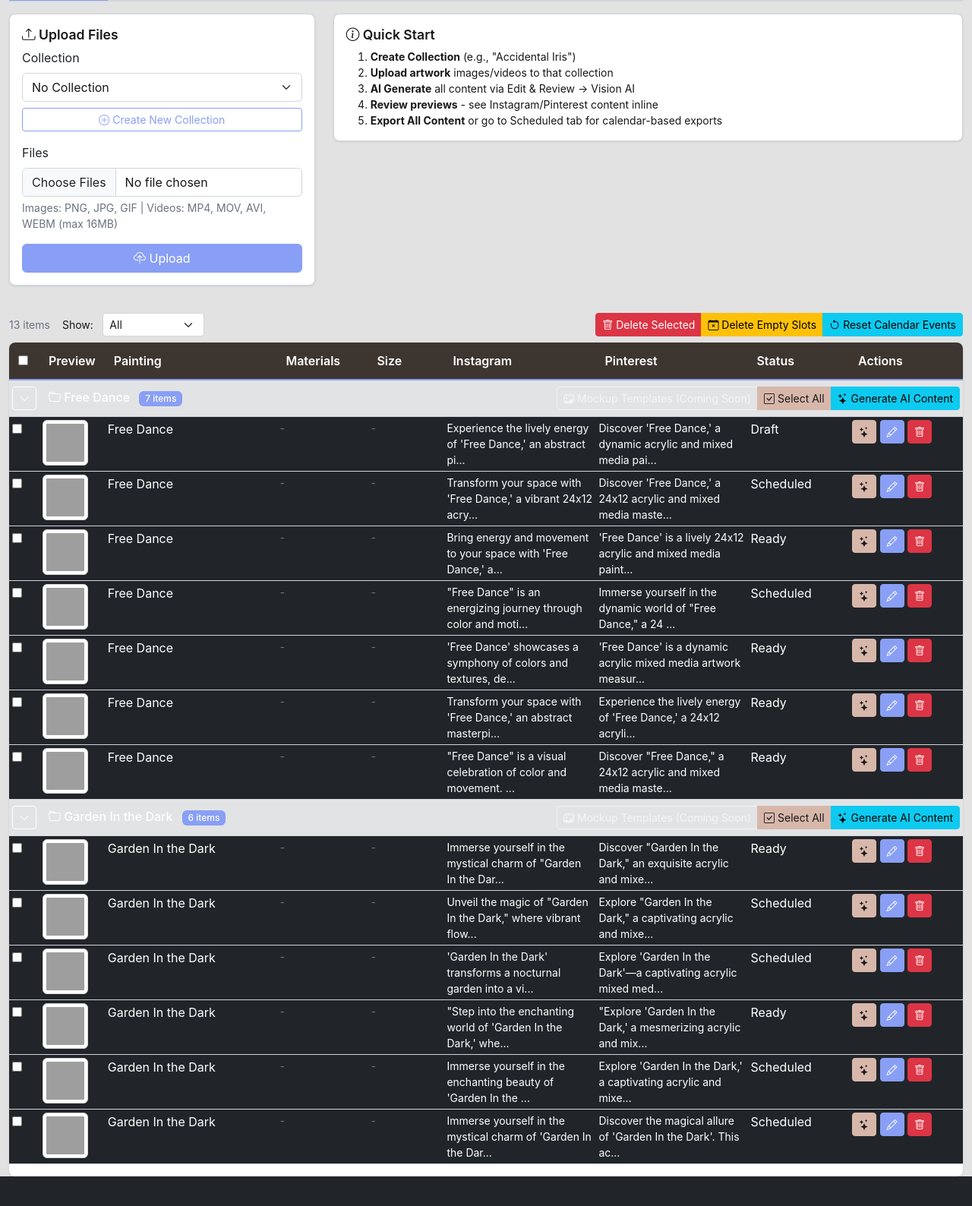
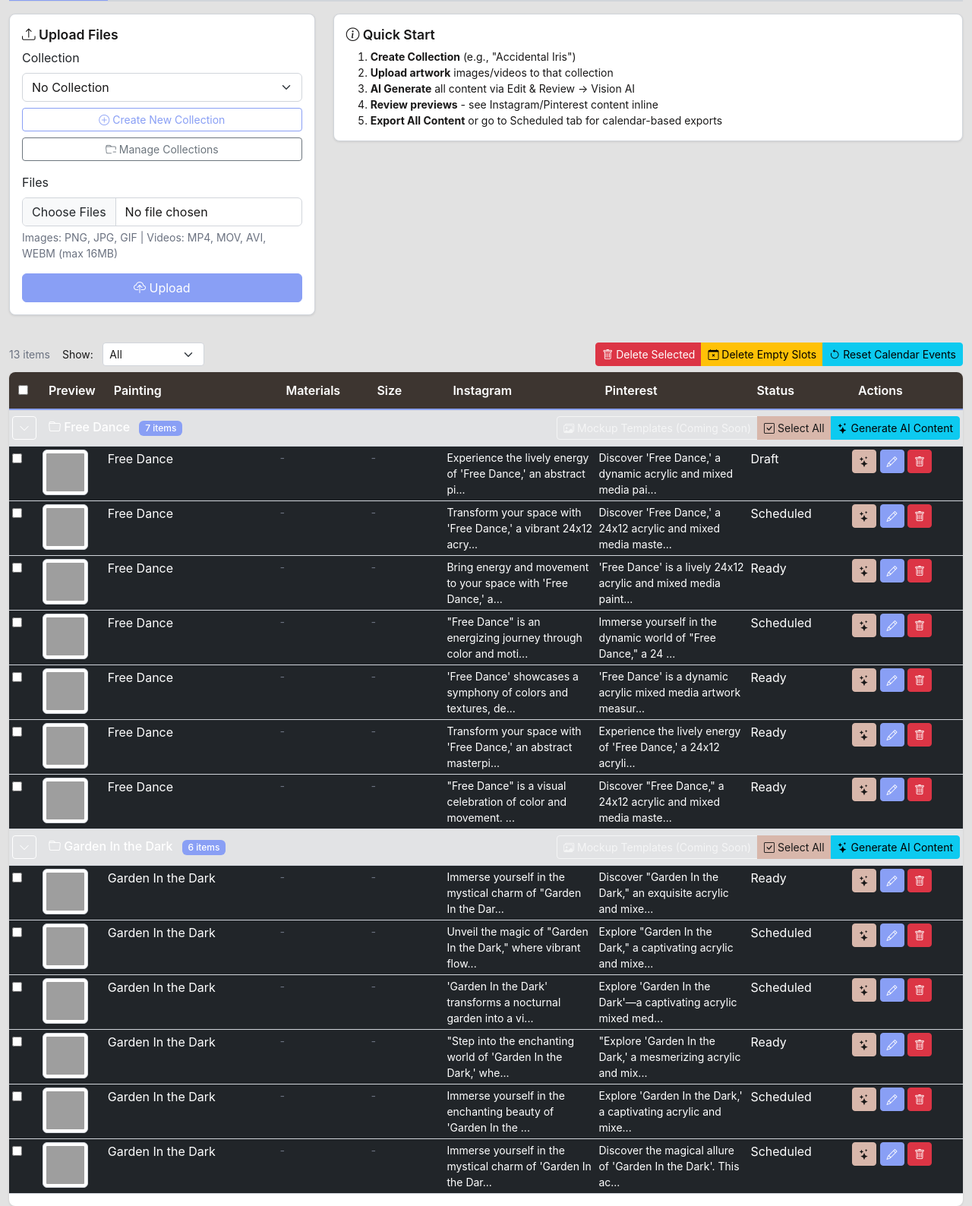
Before and after one commit to promptcreative/PromptPostPromote, a Flask app: page / in a window 1280 px wide. Shown: the part 163-1751 px from the top of the page at 76% size. Before the commit the page ends 1712 px from the top, so only its background shows below. Run offline with Flask 3, Linux system fonts and the light colour scheme; data comes from the database, SQL or seed files in the repository; both versions use the stored data as it was after the commit; some libraries are stand-ins or nearby versions; grey boxes are pictures that could not be loaded.

Commit message:
Add ability to delete artwork collections from the system
Adds a modal and associated JavaScript functionality to allow users to delete artwork collections, including API endpoint for deletion.

Replit-Commit-Author: Agent
Replit-Commit-Session-Id: da167c8f-41d0-49a6-920a-71fdbd7fe31f
Replit-Commit-Checkpoint-Type: full_checkpoint
Replit-Commit-Event-Id: cc51c3af-9196-41d3-a224-c3f557319062
Replit-Commit-Screenshot-Url: https://storage.googleapis.com/screenshot-production-us-central1/daa39abf-bd53-4c8c-ac30-b36954a131f3/da167c8f-41d0-49a6-920a-71fdbd7fe31f/hzocKPi

```diff
--- a/static/js/main.js
+++ b/static/js/main.js
@@ -266,6 +266,69 @@ document.addEventListener('DOMContentLoaded', function() {
                 showMessage('Error creating collection: ' + error.message, 'danger');
             }
         });
+    }
+
+    const manageCollectionsBtn = document.getElementById('manageCollectionsBtn');
+    if (manageCollectionsBtn) {
+        manageCollectionsBtn.addEventListener('click', async function() {
+            const modal = new bootstrap.Modal(document.getElementById('manageCollectionsModal'));
+            modal.show();
+            await loadCollectionsForManagement();
+        });
+    }
+
+    async function loadCollectionsForManagement() {
+        const container = document.getElementById('collectionsListContainer');
+        container.innerHTML = '<div class="text-center"><div class="spinner-border spinner-border-sm text-primary" role="status"><span class="visually-hidden">Loading...</span></div></div>';
+
+        try {
+            const response = await fetch('/collections');
+            const collections = await response.json();
+
+            if (collections.length === 0) {
+                container.innerHTML = '<p class="text-muted text-center">No collections found.</p>';
+                return;
+            }
+
+            container.innerHTML = '<div class="list-group">' + collections.map(collection => `
+                <div class="list-group-item d-flex justify-content-between align-items-center">
+                    <div>
+                        <strong>${collection.name}</strong>
+                        <small class="text-muted d-block">${collection.image_count || 0} images</small>
+                    </div>
+                    <button class="btn btn-sm btn-danger" onclick="deleteCollection(${collection.id}, '${collection.name}')">
+                        <i class="bi bi-trash"></i> Delete
+                    </button>
+                </div>
+            `).join('') + '</div>';
+        } catch (error) {
+            container.innerHTML = '<p class="text-danger">Failed to load collections</p>';
+            showMessage('Error loading collections: ' + error.message, 'danger');
+        }
+    }
+
+    window.deleteCollection = async function(id, name) {
+        if (!confirm(`Delete collection "${name}"?\n\nImages in this collection will be preserved but will have no collection assigned.`)) {
+            return;
+        }
+
+        try {
+            const response = await fetch(`/collections/${id}`, {
+                method: 'DELETE'
+            });
+
+            if (response.ok) {
+                showMessage(`Collection "${name}" deleted successfully`);
+                await loadCollectionsForManagement();
+                await loadCollections();
+                updateCollectionSelect();
+                await loadImages();
+            } else {
+                showMessage('Failed to delete collection', 'danger');
+            }
+        } catch (error) {
+            showMessage('Error deleting collection: ' + error.message, 'danger');
+        }
     }
 
     async function loadImages() {
--- a/templates/index.html
+++ b/templates/index.html
@@ -51,9 +51,14 @@
                                     <strong>Uploading to:</strong> <span id="collectionInfoName"></span><br>
                                     <small id="collectionInfoDetails"></small>
                                 </div>
-                                <button type="button" class="btn btn-sm btn-outline-primary w-100" id="createCollectionBtn">
-                                    <i class="bi bi-plus-circle"></i> Create New Collection
-                                </button>
+                                <div class="d-grid gap-2">
+                                    <button type="button" class="btn btn-sm btn-outline-primary" id="createCollectionBtn">
+                                        <i class="bi bi-plus-circle"></i> Create New Collection
+                                    </button>
+                                    <button type="button" class="btn btn-sm btn-outline-secondary" id="manageCollectionsBtn">
+                                        <i class="bi bi-folder-minus"></i> Manage Collections
+                                    </button>
+                                </div>
                             </div>
                             <div id="newCollectionForm" class="mb-3 d-none">
                                 <input type="text" class="form-control mb-2" id="newCollectionName" placeholder="Collection name (e.g., Accidental Iris)">
@@ -660,6 +665,32 @@
     </div>
 </div>
 
+<div class="modal fade" id="manageCollectionsModal" tabindex="-1">
+    <div class="modal-dialog">
+        <div class="modal-content">
+            <div class="modal-header">
+                <h5 class="modal-title">
+                    <i class="bi bi-folder-minus"></i> Manage Collections
+                </h5>
+                <button type="button" class="btn-close" data-bs-dismiss="modal"></button>
+            </div>
+            <div class="modal-body">
+                <p class="text-muted">Delete collections below. Images in deleted collections will be preserved with no collection assigned.</p>
+                <div id="collectionsListContainer">
+                    <div class="text-center">
+                        <div class="spinner-border spinner-border-sm text-primary" role="status">
+                            <span class="visually-hidden">Loading...</span>
+                        </div>
+                    </div>
+                </div>
+            </div>
+            <div class="modal-footer">
+                <button type="button" class="btn btn-secondary" data-bs-dismiss="modal">Close</button>
+            </div>
+        </div>
+    </div>
+</div>
+
 <div class="modal fade" id="replaceImageModal" tabindex="-1">
     <div class="modal-dialog modal-xl">
         <div class="modal-content">
```
Also changed, not shown: attached_assets/image_1763149103365.png (added), instance/artwork_manager.db, 1 other file.
